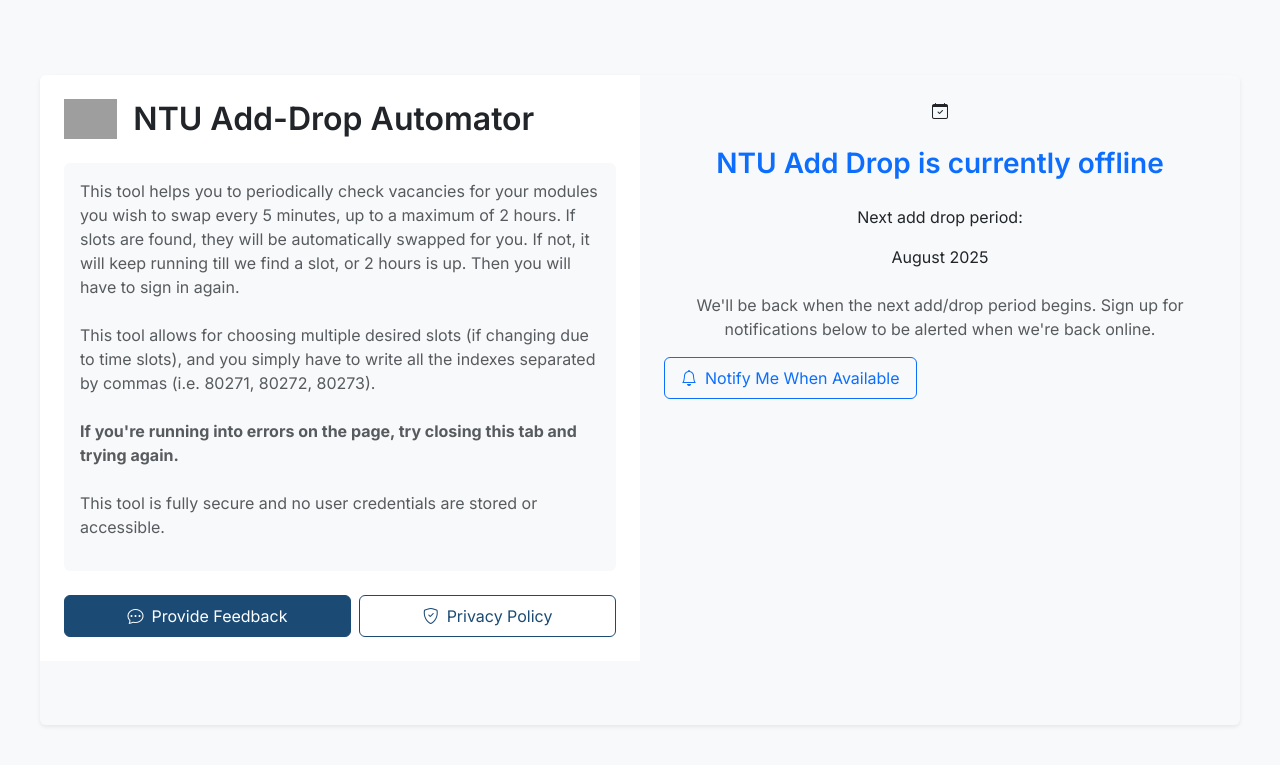
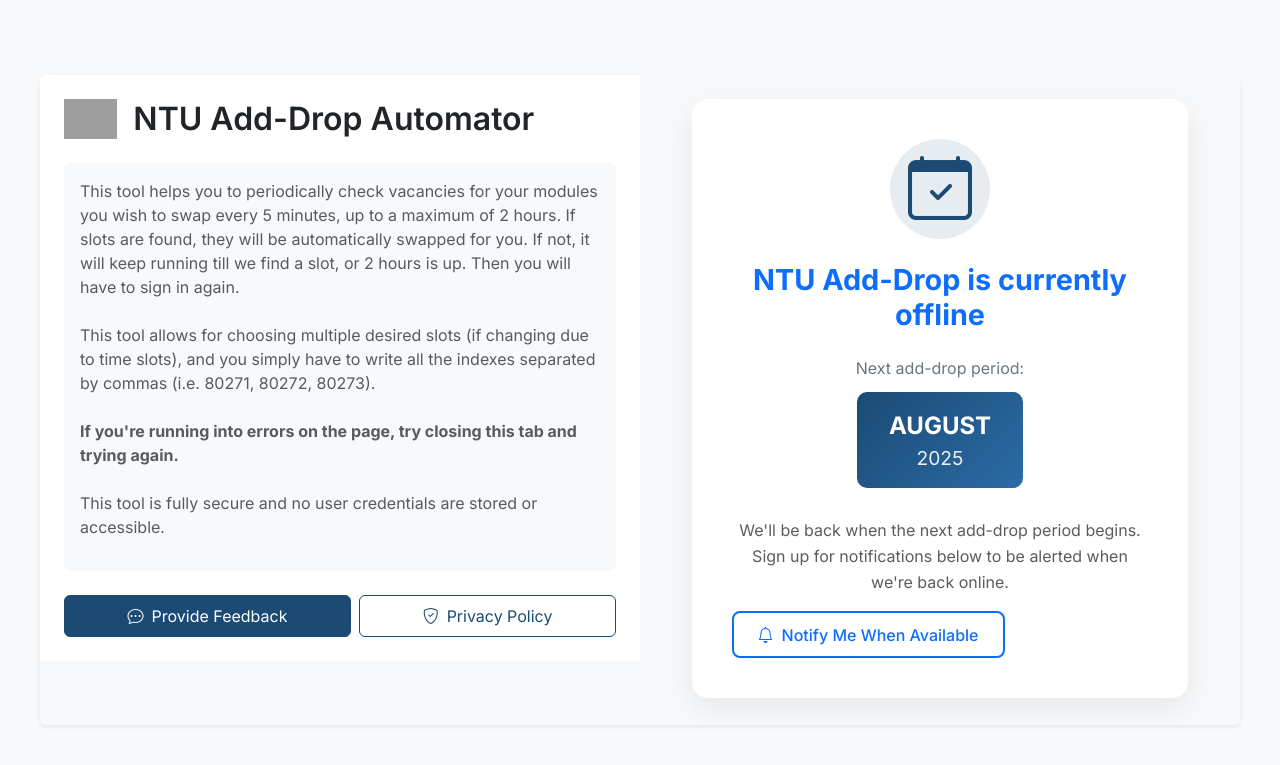
Before and after one commit to josshhz11/ntu-add-drop-automator, a FastAPI app: page / in a window 1280 px wide. Shown: the top 765 px of the page. Run offline with FastAPI, Linux system fonts and the light colour scheme; some libraries are stand-ins or nearby versions; grey boxes are pictures that could not be loaded.

Commit message:
Updates for css and offline.html

```diff
--- a/static/css/styles.css
+++ b/static/css/styles.css
@@ -310,3 +310,93 @@
 .fw-bold {
     font-weight: 600;
 }
+
+/* Additional styling for offline.html */
+/* Offline page styling */
+.offline-status-container {
+    background-color: white;
+    border-radius: 16px;
+    padding: 2.5rem;
+    box-shadow: 0 10px 30px rgba(0, 0, 0, 0.08);
+    max-width: 90%;
+    transition: transform 0.3s ease;
+}
+
+.offline-status-container:hover {
+    transform: translateY(-5px);
+}
+
+.offline-icon-container {
+    font-size: 4rem;
+    color: var(--primary-color);
+    height: 100px;
+    width: 100px;
+    display: flex;
+    align-items: center;
+    justify-content: center;
+    border-radius: 50%;
+    background-color: rgba(27, 75, 117, 0.1);
+    margin: 0 auto;
+}
+
+.countdown-container {
+    margin: 30px 0;
+}
+
+.countdown-text {
+    font-size: 1.1rem;
+    color: #6c757d;
+    margin-bottom: 10px;
+}
+
+.date-badge {
+    display: inline-flex;
+    flex-direction: column;
+    padding: 1rem 2rem;
+    border-radius: 10px;
+    background: linear-gradient(135deg, var(--primary-color) 0%, var(--secondary-color) 100%);
+    color: white;
+}
+
+.date-badge .month {
+    font-size: 1.5rem;
+    font-weight: 700;
+    text-transform: uppercase;
+}
+
+.date-badge .year {
+    font-size: 1.2rem;
+    opacity: 0.9;
+}
+
+/* Improve text styles */
+#status-message h3 {
+    font-weight: 700;
+    font-size: 1.8rem;
+    color: var(--primary-color);
+}
+
+#status-message p {
+    font-size: 1rem;
+    line-height: 1.6;
+}
+
+/* Notification button styling */
+.btn-outline-primary {
+    border-width: 2px;
+    font-weight: 500;
+    padding: 0.6rem 1.5rem;
+    border-radius: 8px;
+}
+
+.btn-outline-primary:hover {
+    background-color: var(--primary-color);
+    border-color: var(--primary-color);
+    color: white;
+}
+
+/* Make the status message area fill the available space */
+#status-message {
+    flex: 1;
+    min-height: 400px;
+}
--- a/templates/offline.html
+++ b/templates/offline.html
@@ -72,15 +72,15 @@
                         <div class="offline-icon-container mb-4">
                             <i class="bi bi-calendar-check"></i>
                         </div>
-                        <h3 class="text-primary">NTU Add Drop is currently offline</h3>
+                        <h3 class="text-primary">NTU Add-Drop is currently offline</h3>
                         <div class="countdown-container mt-4">
-                            <p class="countdown-text">Next add drop period:</p>
+                            <p class="countdown-text">Next add-drop period:</p>
                             <div class="date-badge">
                                 <span class="month">{{ eligible_month }}</span>
                                 <span class="year">{{ eligible_year }}</span>
                             </div>
                         </div>
-                        <p class="mt-4 text-muted">We'll be back when the next add/drop period begins. Sign up for notifications below to be alerted when we're back online.</p>
+                        <p class="mt-4 text-muted">We'll be back when the next add-drop period begins. Sign up for notifications below to be alerted when we're back online.</p>
                         <button class="btn btn-outline-primary mt-3" onclick="subscribeToNotifications()">
                             <i class="bi bi-bell me-2"></i>Notify Me When Available
                         </button>
```
